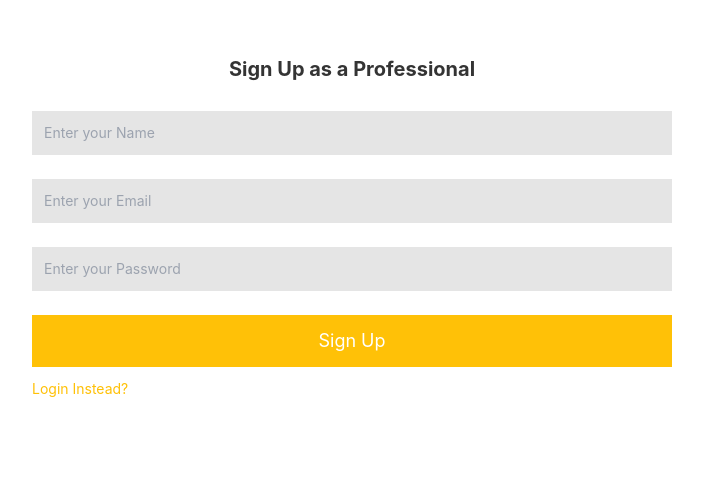
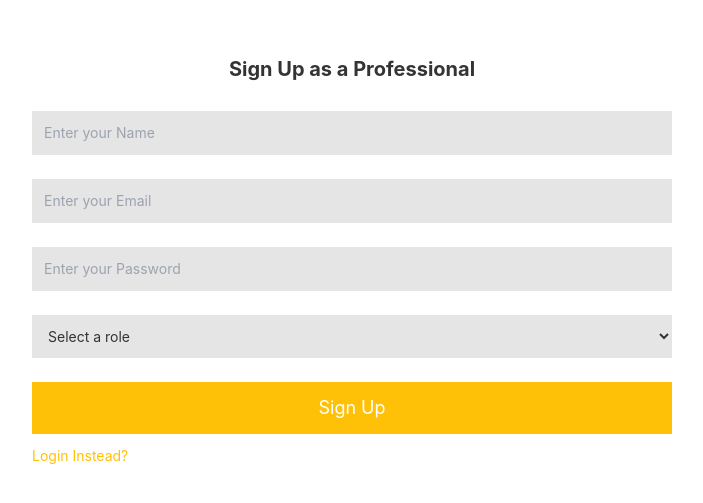
Before and after one commit to People-s-Power/citizen-plaint-admin, a Next.js app: page /professional/auth/signup in a window 1280 px wide. Shown: the part 105-608 px from the top of the page, without its empty margins (288-991 px from the left). Built offline with nearby package versions, Linux system fonts and the light colour scheme; what cookies-next would draw is missing.

Commit message:
signup role commit

```diff
--- a/src/pages/professional/auth/signup.jsx
+++ b/src/pages/professional/auth/signup.jsx
@@ -8,6 +8,7 @@ const ProfAuth = () => {
   const [password, setPassword] = useState("");
   const [loading, setLoading] = useState(false)
   const [name, setName] = useState("")
+  const [role, setRole] = useState("")
 
   const submit = async () => {
     if (email === "" || password === "" || name === "") {
@@ -21,7 +22,7 @@ const ProfAuth = () => {
           name: name,
           email: email,
           password: password,
-          accountType: "Staff"
+          accountType: role
         }
       );
       console.log(data);
@@ -60,6 +61,16 @@ const ProfAuth = () => {
           onChange={(e) => setPassword(e.target.value)}
           value={password}
         />
+
+        <select
+          onChange={e => setRole(e.target.value)}
+          className="p-3 w-full my-3 bg-[#E5E5E5]"
+        >
+          <option className="hidden" value="">Select a role</option>
+          <option value="Admin">Admin</option>
+          <option value="Editor">Editor</option>
+          <option value="Staff">Staff</option>
+        </select>
         <button
           onClick={() => submit()}
           className="bg-warning p-3 w-full my-3 text-white text-lg"
--- a/src/pages/professional/index.jsx
+++ b/src/pages/professional/index.jsx
@@ -163,12 +163,12 @@ const Professionals = () => {
         <div className="mx-40 pt-6">
           {query.page === undefined ? <div>
             <h3>Hello, {userDeeds?.firstName}</h3>
-            {orgs?.map((org, index) => <Link key={index} href={`?page=${org._id}`}>
+            {orgs.length > 0 ? orgs?.map((org, index) => <Link key={index} href={`?page=${org._id}`}>
               <div className='flex my-4 rounded-md p-4 bg-[#F5F6FA]'>
                 <img className='w-12 h-12 rounded-full' src={org.image} alt="" />
                 <p className='text-xl text-[#000] my-auto ml-6 font-bold'>{org.name}</p>
               </div>
-            </Link>)}
+            </Link>) : <div className='text-center my-4 text-xl'>You are not assigned to any organization</div>}
           </div> : <section>
             <div className='w-20'>
               <div onClick={() => window.location = '/professional'} className='flex'>
```
